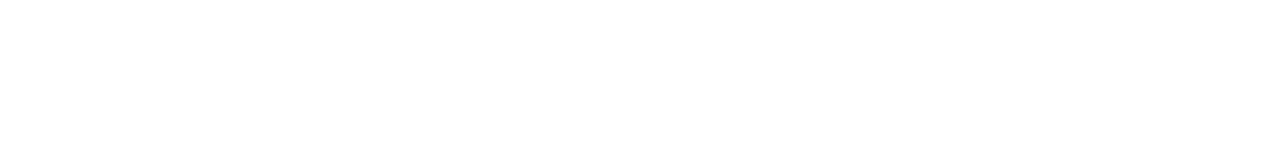
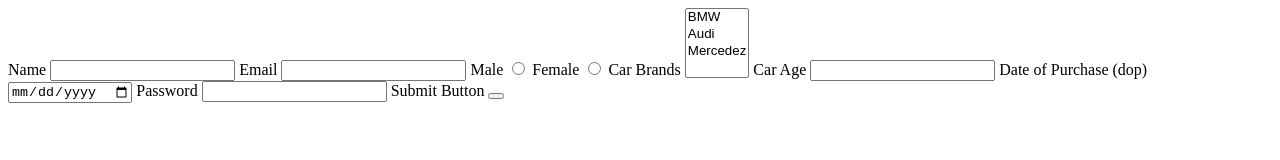
Before and after one commit to acciojob/car-insurance-form-sujipinku07, a website: page main.html in a window 1280 px wide. Drawn offline with Linux system fonts and the light colour scheme.

Commit message:
created a submission

```diff
--- a/main.html
+++ b/main.html
@@ -7,7 +7,34 @@
 </head>
 
 <body>
-	<!-- the entire body must be written by student -->
+	<form method="post">
+		<label for="name">Name</label>
+		<input type="text" id="name"required>
+		<label for="email">Email</label>
+		<input type="email" id="email" required>
+		<!-- <label id="gender" >Gender</label> -->
+		<label for="male">Male</label>
+<input type="radio" id="male" name="gender" required>
+
+<label for="female">Female</label>
+<input type="radio" id="female" name="gender" required>
+		<!-- <input type="radio" id="gender" name="gender" required> -->
+		<label for="cars">Car Brands</label>
+		<select id="cars" multiple>
+			<option>BMW</option>
+			<option>Audi</option>
+			<option>Mercedez</option>
+		</select>
+		<label for="carage">Car Age</label>
+		<input type="number" id="carage" required>
+		<label for="dop">Date of Purchase (dop)</label>
+		<input type="date" id="dop"required>
+		<label for="password">Password</label>
+		<input type="password" id="password" required>
+		<label for="submit">Submit Button</label>
+		<button type="submit" id="submit"></button>
+	</form>
+<!-- the entire body must be written by student -->
     <script type="text/javascript" src="./script.js">
 </script>
 
```
